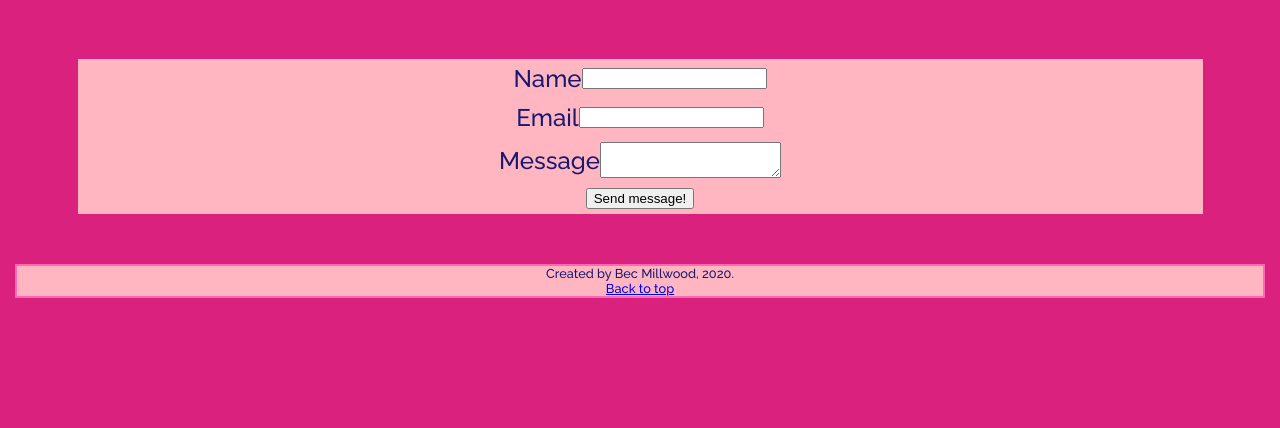
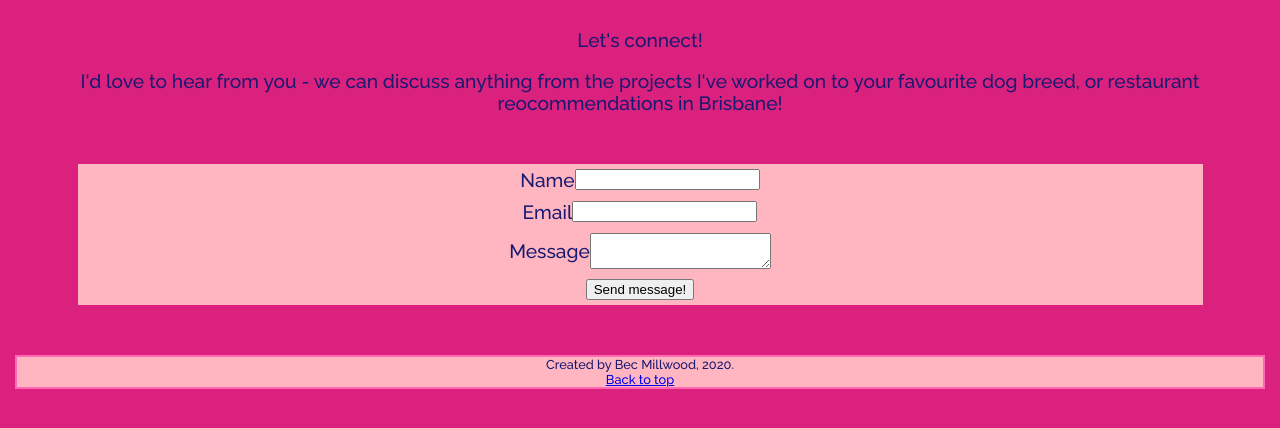
Before and after one commit to RebeccaMillwood/RebeccaMillwood.github.io, a plain HTML site: page Contact form.html in a window 1280 px wide. Shown: the part 172-600 px from the top of the page. Drawn offline with Linux system fonts and the light colour scheme.

Commit message:
added contact form to media query to applie responsiveness in line with other pages

```diff
--- a/Contact form.html
+++ b/Contact form.html
@@ -20,6 +20,11 @@
                 <a href="https://github.com/RebeccaMillwood">GitHub</a>
             </nav>
         </header>
+
+        <div id="contact-blurb">
+            <p>Let's connect!</p>
+            <p>I'd love to hear from you - we can discuss anything from the projects I've worked on to your favourite dog breed, or restaurant reocommendations in Brisbane!</p>
+        </div>
 
         <div id="contact-content">
             <form action="https://formspree.io/xjvaaadg" method="POST">
--- a/styles.css
+++ b/styles.css
@@ -92,11 +92,15 @@ img.project-pics {
 
 /* Contact me */
 
+#contact-blurb{
+    text-align:center;
+    font-size:1rem;
+}
 
 form{
     margin: 50px auto;
     width: 90%;
-    font-size:1.5rem;
+    font-size:1rem;
 }
 
 .form-item {
@@ -185,6 +189,17 @@ footer{
     nav{
         font-size:1.1rem;
     }
+
+    #contact-blurb{
+        text-align:center;
+        font-size:1.1rem;
+    }
+
+    form{
+        margin: 50px auto;
+        width: 90%;
+        font-size:1.1rem;
+    }
 }
 
 @media (min-width:900px){
@@ -194,7 +209,7 @@ footer{
         justify-content:space-evenly;
     }
     div.card{
-        flex-basis:20%;
+        flex-basis:25%;
         flex-direction:column;
     }
 
@@ -222,5 +237,16 @@ footer{
     nav{
         font-size:1.2rem;
     }
+
+    #contact-blurb{
+        text-align:center;
+        font-size:1.2rem;
+    }
+
+    form{
+        margin: 50px auto;
+        width: 90%;
+        font-size:1.2rem;
+    }
 }
 }
```
